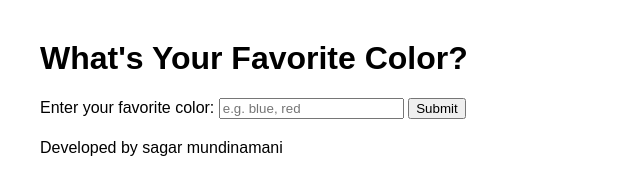
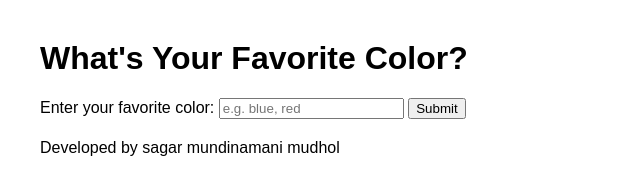
Before and after one commit to Sagarmundinamani/E-commerce2, a plain HTML site: page index.html in a window 1280 px wide. Shown: the full height of the page, 0-640 px from the left. Drawn offline with Linux system fonts and the light colour scheme.

Commit message:
Update index.html

```diff
--- a/index.html
+++ b/index.html
@@ -39,7 +39,7 @@
         }
     </script>
     <footer>
-        <p>Developed by sagar mundinamani</p>
+        <p>Developed by sagar mundinamani mudhol</p>
     </footer>
 
 </body>
```
